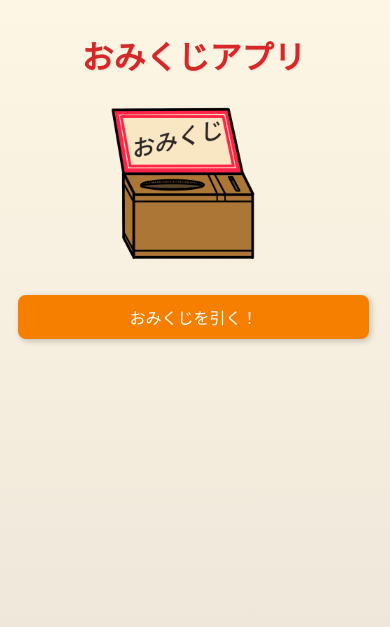
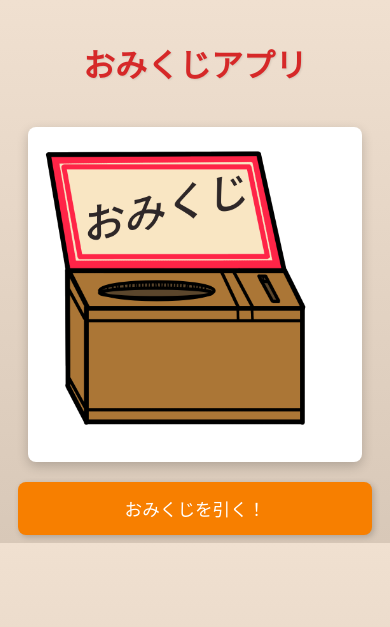
Before and after one commit to Nakazawa0471/flask-omikuji, a Flask app: page / in a window 390 px wide. Shown: the top 627 px of the page. Run offline with Flask 3, Linux system fonts and the light colour scheme.

Commit message:
style.cssのスマホ用画面修正

```diff
--- a/static/style.css
+++ b/static/style.css
@@ -8,6 +8,15 @@ body {
     color: #333;
     text-align: center;
 }
+
+.container {
+    display: flex;
+    flex-direction: column;
+    max-width: 50vw;
+    margin: 0 auto;
+    text-align: center;
+}
+
 h1 {
     font-size: 2.5rem;
     font-weight: 700;
@@ -16,10 +25,50 @@ h1 {
     text-shadow: 1px 1px 2px rgba(0,0,0,0.1);
 }
 
+.omikuji-img,
+.result-img {
+    width: 50%;
+    max-width: 400px;
+    height: auto;
+    display: block;
+    margin: 20px auto;
+    transition: transform 0.3s ease;
+    box-shadow: 0 4px 12px rgba(0,0,0,0.2);
+    background-color: white;
+    border-radius: 8px;
+    padding: 8px;
+}
+
+.omikuji-img:hover {
+    transform: rotate(-3deg) scale(1.02);
+}
+
+button {
+    padding: 10px 20px;
+    font-size: 1rem;
+    background-color: #f77f00;
+    color: white;
+    border: none;
+    border-radius: 8px;
+    box-shadow: 2px 2px 6px rgba(0,0,0,0.2);
+    cursor: pointer;
+    transition: background-color 0.3s, transform 0.2s;
+}
+
+button:hover{
+    background-color: #d65a00;
+    transform: scale(1.05);
+}
+
+
 /* スマホ用 */
 @media (max-width: 600px) {
+    body {
+        background: linear-gradient(to bottom, #f0e0d0, #d8c8b8);
+    }
+
   .container {
-    max-width: 90vw;
+    max-width: 95vw;
     padding: 0 10px;
 }
 
@@ -36,37 +85,7 @@ h1 {
 button{
     width: 100%;
     font-size: 1.1rem;
+    padding: 14px 20px;
 }
 
 }
-.omikuji-img,
-.result-img {
-    width: 50%;
-    max-width: 400px;
-    height: auto;
-    display: block;
-    margin: 20px auto;
-    transition: transform 0.3s ease;
-}
-
-.omikuji-img:hover {
-    transform: rotate(-3deg) scale(1.02);
-}
-
-
-button {
-    padding: 10px 20px;
-    font-size: 1rem;
-    background-color: #f77f00;
-    color: white;
-    border: none;
-    border-radius: 8px;
-    box-shadow: 2px 2px 6px rgba(0,0,0,0.2);
-    cursor: pointer;
-    transition: background-color 0.3s, trnasform 0.2s;
-}
-
-button:hover{
-    background-color: #d65a00;
-    transform: scale(1.05);
-}
```
